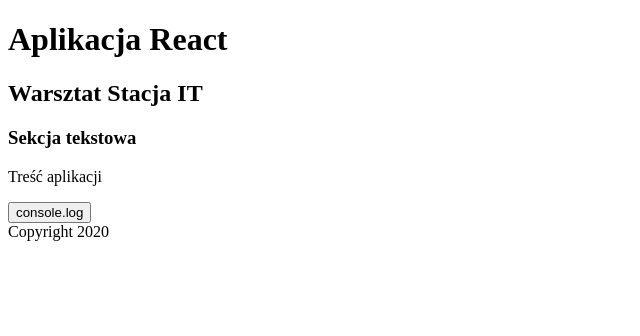
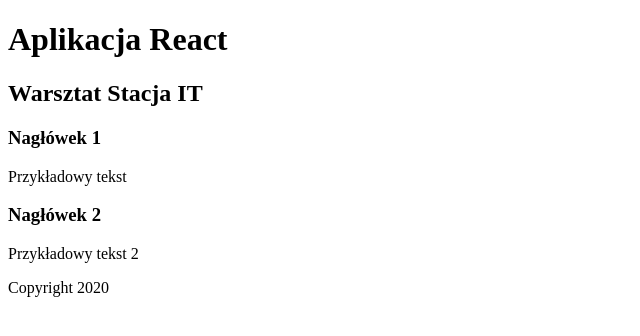
Before and after one commit to KajBialas/stacja-it-react-workshop-2, a React (Create React App) app: page / in a window 1280 px wide. Shown: the top 336 px of the page, without its empty margins (0-640 px from the left). Built offline with nearby package versions, Linux system fonts and the light colour scheme.

Commit message:
issue 6 final

```diff
--- a/src/App.js
+++ b/src/App.js
@@ -7,14 +7,23 @@ const HOME_TEXTS = {
   HEADER: {
     TITLE: 'Aplikacja React',
     SUBTITLE: 'Warsztat Stacja IT'
-  }
+  },
+  TEXT_SECTION1: {
+    TITLE: 'Nagłówek 1',
+    TEXT: 'Przykładowy tekst',
+  },
+  TEXT_SECTION2: {
+    TITLE: 'Nagłówek 2',
+    TEXT: 'Przykładowy tekst 2',
+  },
 };
 
 function App() {
   return (
     <div>
       <Header title={HOME_TEXTS.HEADER.TITLE} subtitle={HOME_TEXTS.HEADER.SUBTITLE} />
-      <TextSection />
+      <TextSection title={HOME_TEXTS.TEXT_SECTION1.TITLE} text={HOME_TEXTS.TEXT_SECTION1.TEXT} />
+      <TextSection title={HOME_TEXTS.TEXT_SECTION2.TITLE} text={HOME_TEXTS.TEXT_SECTION2.TEXT} />
       <Footer />
     </div>
   );
--- a/src/components/TextSection.js
+++ b/src/components/TextSection.js
@@ -1,24 +1,16 @@
 import React, { Component } from 'react';
 
-const TEXT_SECTION_TEXT = 'Treść aplikacji';
 
 class TextSection extends Component {
-  textSectionHeader = 'Sekcja tekstowa';
-
-  handleClick = (value) => console.log(value);
-
   render() {
     return (
       <div>
         <h3>
-          {this.textSectionHeader}
+          {this.props.title}
         </h3>
         <p>
-          { TEXT_SECTION_TEXT }
+          { this.props.text }
         </p>
-        <button onClick={() => this.handleClick(10)}>
-          console.log
-        </button>
       </div>
     )
   }
```
Also changed, not shown: 1 other file (tests, documents, lock files or other folders).
